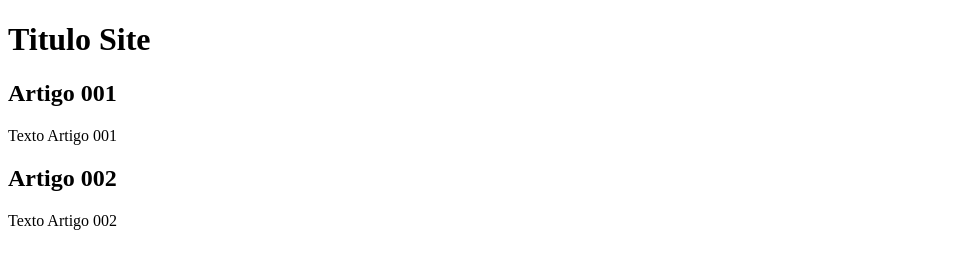
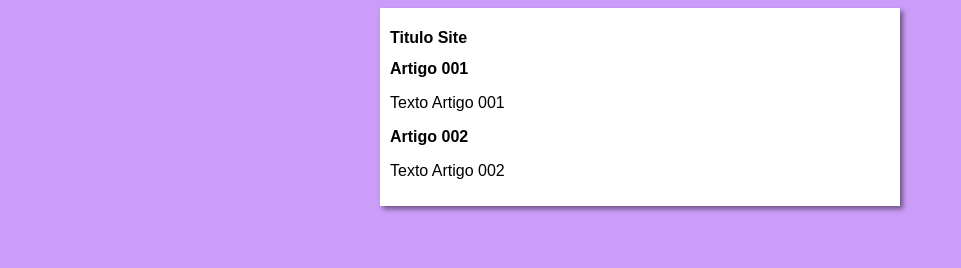
Before and after one commit to deric-monteiro/Site, a plain HTML site: page index.html in a window 1280 px wide. Shown: the whole page, without its empty margins (0-961 px from the left). Drawn offline with Linux system fonts and the light colour scheme.

Commit message:
Create style.css

```diff
--- /dev/null
+++ b/estilos/style.css
@@ -0,0 +1,17 @@
+*{
+font-family: Arial, Helvetica, sans-serif;
+font-size: 16px;
+}
+
+body{
+    background-color: rgb(204, 157, 248)
+}
+
+main{
+    background-color: white;
+    width: 500px;
+    margin: auto;
+    padding: 10px;
+    box-shadow: 3px 3px 5px rgba(0, 0, 0, 0.473);
+
+}
--- a/index.html
+++ b/index.html
@@ -4,6 +4,7 @@
     <meta charset="UTF-8">
     <meta name="viewport" content="width=device-width, initial-scale=1.0">
     <title>Site</title>
+    <link rel="stylesheet" href="estilos/style.css">
 </head>
 <body>
     <main>
```
